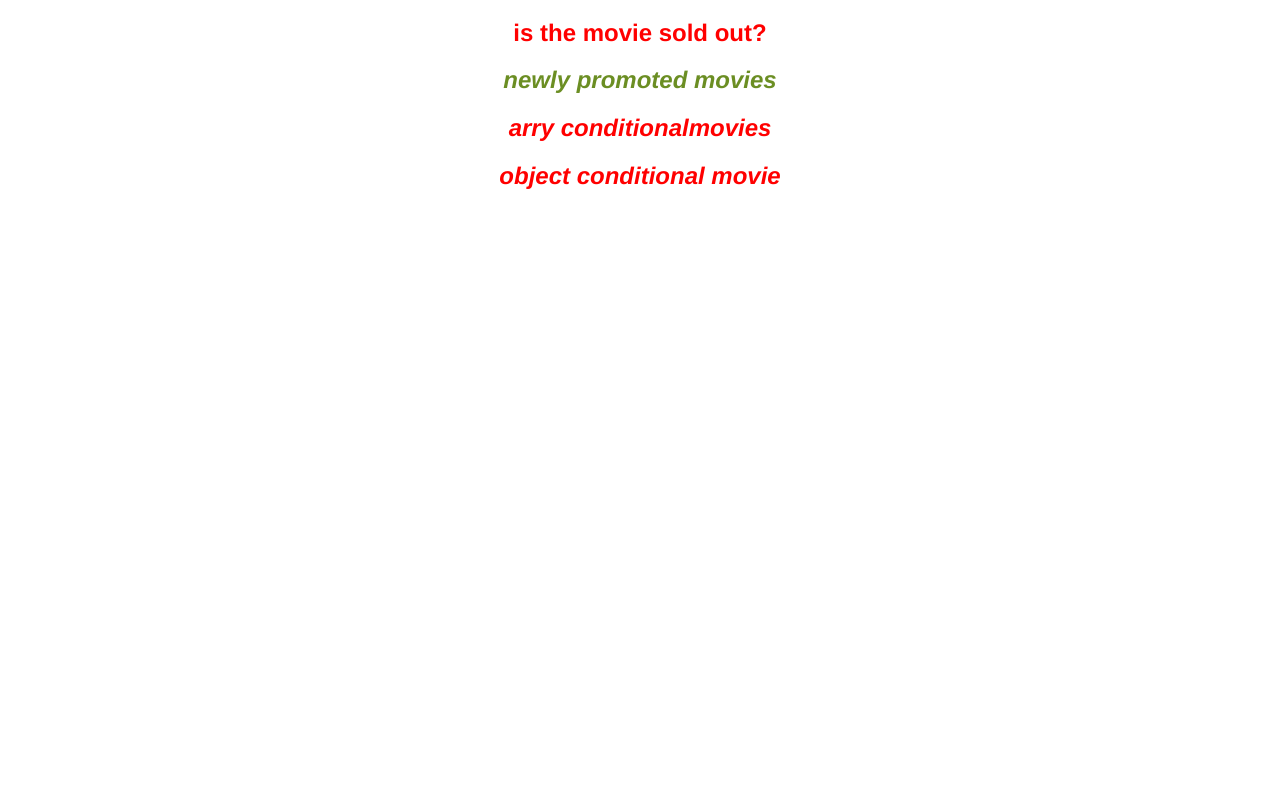
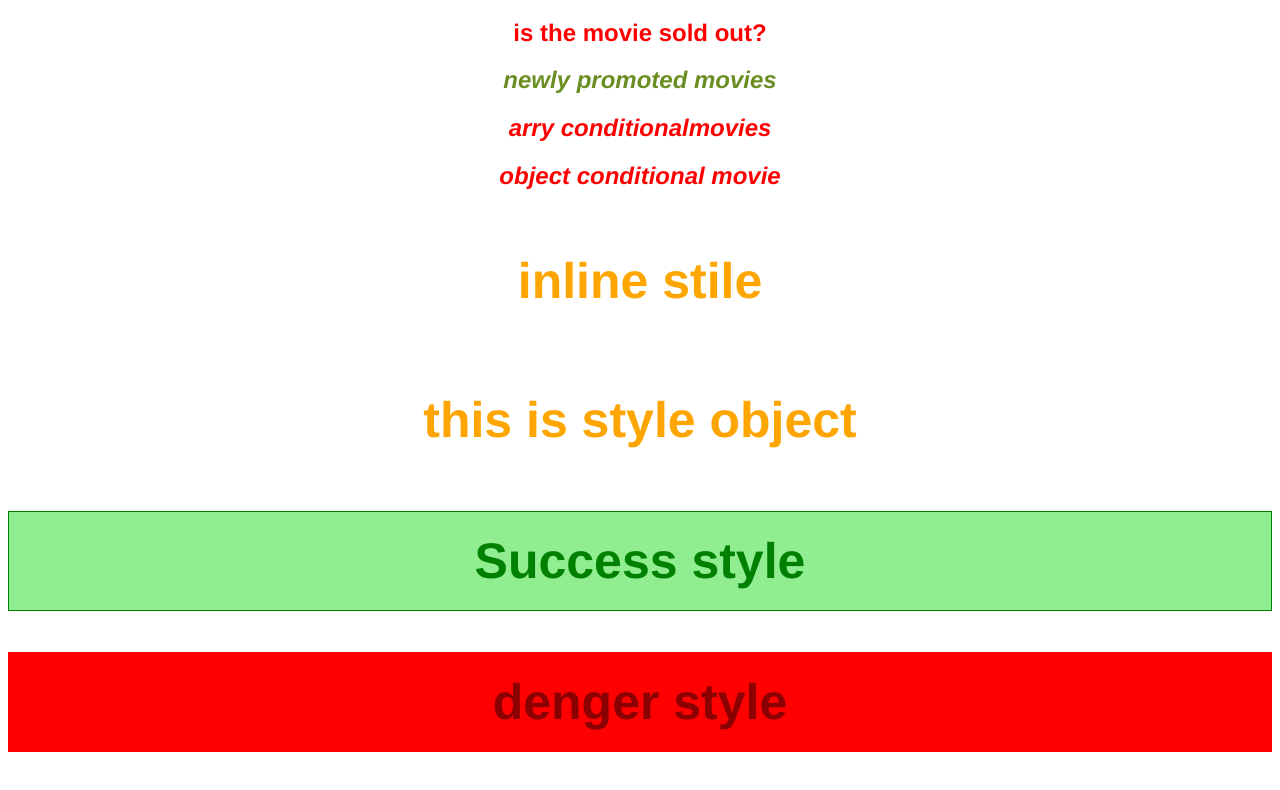
Before and after one commit to shengo333/hello-vue3, a Vue app: page / in a window 1280 px wide. Shown: the part 274-1064 px from the top of the page. Before the commit the page ends 800 px from the top, so only its background shows below. Built offline with nearby package versions, Linux system fonts and the light colour scheme.

Commit message:
some more style binding

```diff
--- a/src/App.vue
+++ b/src/App.vue
@@ -15,6 +15,12 @@
         'sold-out': isSoldOut
 
       }">object conditional movie</h2>
+
+      <h2 :style="{color: highlightColor, 'font-size': headerSize + 'px', padding: '20px'}">inline stile</h2>
+      <h2 :style="headerStyleObject">this is style object</h2>
+
+      <h2 :style="[baseStyleObject,successStyleObject]">Success style</h2>
+      <h2 :style="[baseStyleObject,dengerStyleObject]">denger style</h2>
   </div>
 </template>
 
@@ -29,9 +35,32 @@ export default {
       isDisabled: true,
       status: 'success',
       isPromoted: true,
-      isSoldOut: true
+      isSoldOut: true,
+      highlightColor: 'orange',
+      headerSize: 50,
+      headerStyleObject: {
+        color: 'orange',
+        fontSize: '50px',
+        padding: '20px'
 
-    };
+      },
+      baseStyleObject:{
+        fontSize: '50px',
+        padding: '20px'
+      },
+        successStyleObject:{
+        color: 'green',
+        backgroundColor: 'lightgreen',
+        border: '1px solid green'
+
+      },
+      dengerStyleObject:{
+        color: 'darkred',
+        backgroundColor: 'red',
+        border: '1px solid red'
+
+      },
+    }
   },
 }
 </script>
```
